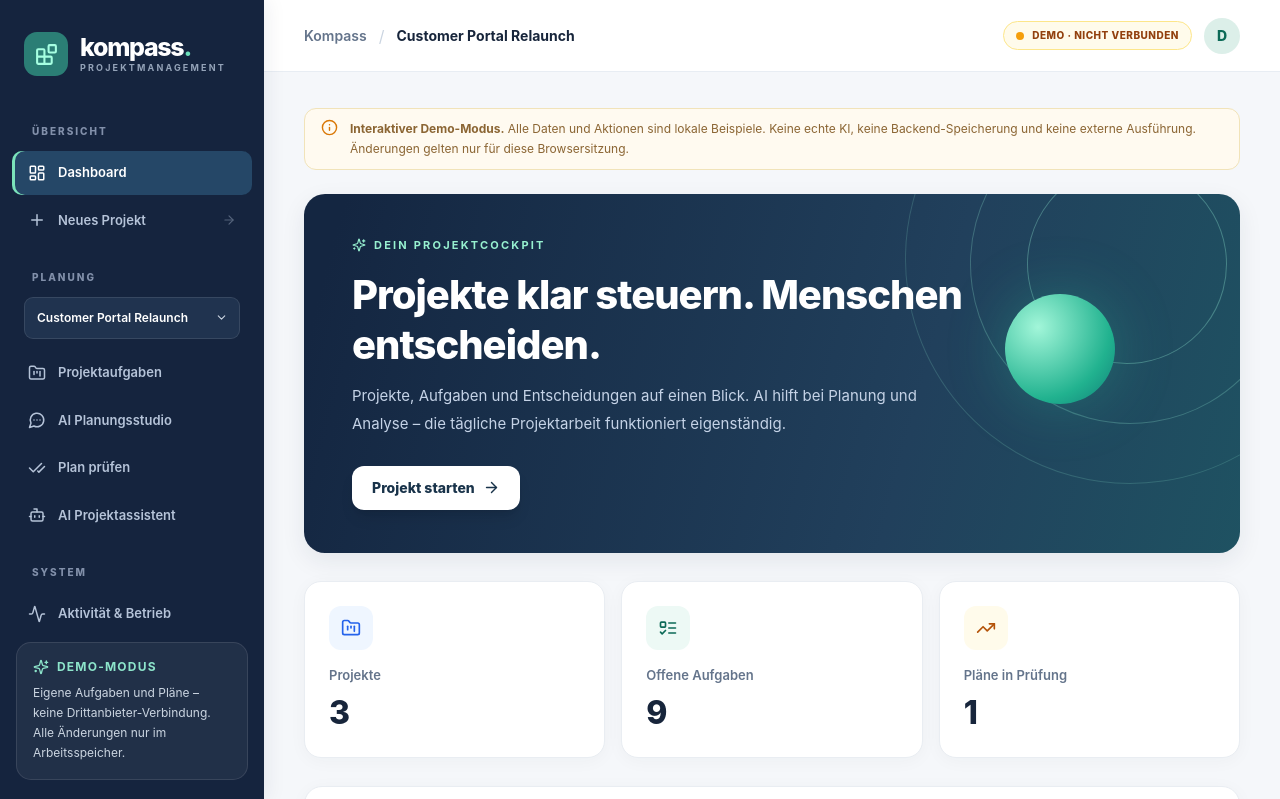
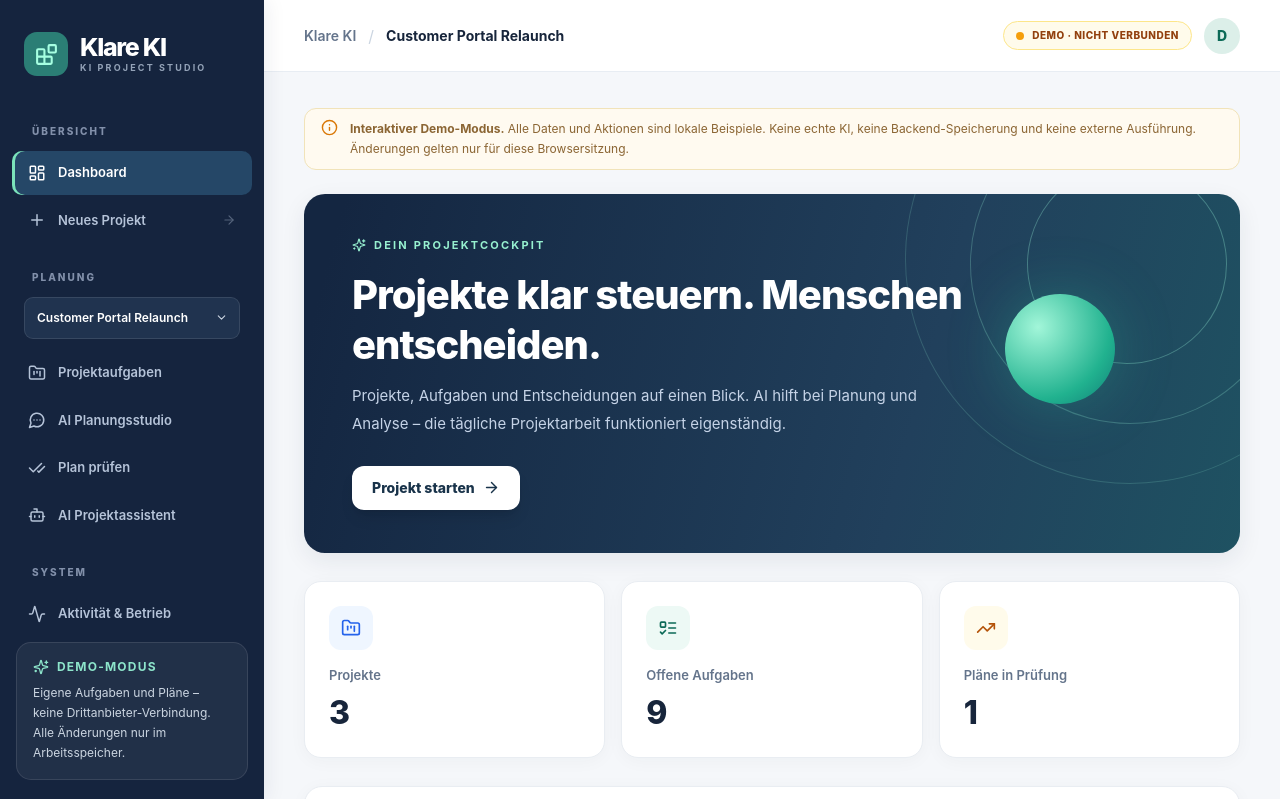
Before and after one commit to klareki-lab/WBS-Universal-AI-Project-Manager, a React (Vite) app in the folder apps/frontend/: page / in a window 1280 px wide. Shown: the top 799 px of the page. Built offline with nearby package versions, Linux system fonts and the light colour scheme.

Commit message:
feat(frontend): apply Klare KI Project Studio branding

```diff
--- a/apps/frontend/index.html
+++ b/apps/frontend/index.html
@@ -4,7 +4,7 @@
     <meta charset="UTF-8" />
     <meta name="viewport" content="width=device-width, initial-scale=1.0" />
     <meta name="theme-color" content="#f8fafc" />
-    <title>Kompass | Universal AI Project Manager</title>
+    <title>Klare KI — KI Project Studio</title>
   </head>
   <body>
     <div id="root"></div>
--- a/apps/frontend/src/components/Layout.tsx
+++ b/apps/frontend/src/components/Layout.tsx
@@ -4,7 +4,7 @@ import { Activity, ArrowRight, Blocks, Bot, CheckCheck, ChevronDown, FolderKanba
 import { useApp } from '../context/AppContext';
 import { de } from '../i18n/de';
 import { DemoNotice, ErrorState, Loading } from './UI';
-function Logo() { return <div className="flex items-center gap-3"><span className="brand-mark"><Blocks size={25}/></span><div><div className="font-brand text-[25px] font-extrabold leading-7 tracking-[-1.3px]">{de.brand}<span className="text-[#6bdfba]">.</span></div><p className="text-[9px] font-bold tracking-[.24em] text-slate-400">{de.brandTagline}</p></div></div>; }
+function Logo() { return <div className="flex items-center gap-3"><span className="brand-mark"><Blocks size={25}/></span><div><div className="font-brand text-[25px] font-extrabold leading-7 tracking-[-1.3px]">{de.brand}<span className="text-[#6bdfba]"></span></div><p className="text-[9px] font-bold tracking-[.24em] text-slate-400">{de.brandTagline}</p></div></div>; }
 export function Layout() {
   const { projects, loading, error, refresh, selectedProjectId, setSelectedProjectId }=useApp();
   const [open,setOpen]=useState(false);const navigate=useNavigate();const loc=useLocation();const params=useParams();
@@ -26,7 +26,7 @@ export function Layout() {
     <aside className={`sidebar ${open?'translate-x-0':'-translate-x-full'} lg:translate-x-0`} aria-label="Hauptnavigation"><div className="mb-12 flex items-start justify-between px-6 pt-8"><Logo/><button className="text-white lg:hidden" aria-label="Menü schließen" onClick={()=>setOpen(false)}><X size={23}/></button></div>
       <nav className="flex-1 space-y-7 overflow-auto px-3 pb-8" aria-label="Hauptmenü"><div><p className="nav-heading">{de.nav.overview}</p>{entries(global)}</div><div><p className="nav-heading">{de.nav.planning}</p><label className="mx-3 mb-3 block"><span className="sr-only">{de.common.selectProject}</span><div className="relative"><select className="project-select w-full" value={projectId??''} disabled={!projects.length} onChange={e=>{setSelectedProjectId(e.target.value);if(loc.pathname.startsWith('/projects/')&&!loc.pathname.endsWith('new'))navigate(`/projects/${e.target.value}/board`);}}>{projects.map(p=><option value={p.id} key={p.id}>{p.name}</option>)}</select><ChevronDown size={13} className="pointer-events-none absolute right-3 top-3.5 text-slate-300"/></div></label>{entries(local)}</div><div><p className="nav-heading">{de.nav.system}</p>{entries(system)}</div></nav>
       <div className="mx-4 mb-5 rounded-[15px] border border-white/10 bg-white/[0.055] p-4"><div className="mb-2 flex items-center gap-2 text-[#8de5cb]"><Sparkles size={16}/><span className="text-xs font-bold uppercase tracking-widest">Demo-Modus</span></div><p className="text-xs leading-5 text-slate-300">Eigene Aufgaben und Pläne – keine Drittanbieter-Verbindung. Alle Änderungen nur im Arbeitsspeicher.</p></div></aside>
-    <div className="lg:ml-[264px]"><header className="topbar"><div className="flex min-w-0 items-center gap-3"><button className="icon-button lg:hidden" aria-label="Navigation öffnen" aria-expanded={open} onClick={()=>setOpen(true)}><Menu size={22}/></button><span className="hidden text-sm font-semibold text-slate-500 sm:inline">Kompass</span><span className="hidden text-slate-300 sm:inline">/</span><span className="truncate text-sm font-bold text-ink">{projects.find(p=>p.id===projectId)?.name??'Projektübersicht'}</span></div><div className="flex items-center gap-3"><span className="top-demo"><span className="h-2 w-2 rounded-full bg-amber-500"/>{de.demo.short}</span><span className="avatar" aria-label="Demo-Nutzer">D</span></div></header>
+    <div className="lg:ml-[264px]"><header className="topbar"><div className="flex min-w-0 items-center gap-3"><button className="icon-button lg:hidden" aria-label="Navigation öffnen" aria-expanded={open} onClick={()=>setOpen(true)}><Menu size={22}/></button><span className="hidden text-sm font-semibold text-slate-500 sm:inline">Klare KI</span><span className="hidden text-slate-300 sm:inline">/</span><span className="truncate text-sm font-bold text-ink">{projects.find(p=>p.id===projectId)?.name??'Projektübersicht'}</span></div><div className="flex items-center gap-3"><span className="top-demo"><span className="h-2 w-2 rounded-full bg-amber-500"/>{de.demo.short}</span><span className="avatar" aria-label="Demo-Nutzer">D</span></div></header>
       <main id="main-content" tabIndex={-1} className="mx-auto w-full max-w-[1540px] px-4 pb-14 pt-7 sm:px-7 lg:px-10 lg:pt-9">{loading?<Loading/>:error?<ErrorState text={error} retry={()=>void refresh()}/>:<><div className="mb-6"><DemoNotice compact/></div><Outlet/></>}</main>
     </div>
   </div>;
--- a/apps/frontend/src/i18n/de.ts
+++ b/apps/frontend/src/i18n/de.ts
@@ -1,6 +1,6 @@
 /** All reusable UI copy is centralized here for a future locale switch. */
 export const de = {
-  brand: 'kompass', brandTagline: 'PROJEKTMANAGEMENT',
+  brand: 'Klare KI', brandTagline: 'KI PROJECT STUDIO',
   nav: { overview: 'Übersicht', planning: 'Planung', dashboard: 'Dashboard', newProject: 'Neues Projekt', workspace: 'AI Planungsstudio', review: 'Plan prüfen', approval: 'Freigaben', board: 'Projektboard', system: 'System', integrations: 'Einstellungen', activity: 'Aktivität & Betrieb', assistant: 'AI Assistent' },
   demo: { title: 'Interaktiver Demo-Modus', short: 'DEMO · NICHT VERBUNDEN', detail: 'Alle Daten und Aktionen sind lokale Beispiele. Keine echte KI, keine Backend-Speicherung und keine externe Ausführung. Änderungen gelten nur für diese Browsersitzung.', data: 'Beispieldaten', rule: 'Regelbasiert · keine echte KI', previewOnly: 'Nur lokale Vorschau' },
   common: { loading: 'Daten werden geladen …', retry: 'Erneut laden', cancel: 'Abbrechen', save: 'Speichern', close: 'Schließen', edit: 'Bearbeiten', open: 'Öffnen', view: 'Ansehen', details: 'Details', status: 'Status', due: 'Fällig', progress: 'Fortschritt', tasks: 'Aufgaben', version: 'Version', all: 'Alle', noData: 'Keine Einträge vorhanden.', selectProject: 'Projekt auswählen', from: 'von', days: 'Tage', unknown: 'Offen', notConnected: 'Nicht verbunden', warning: 'Hinweis', reload: 'Aktualisieren' },
```
Also changed, not shown: 2 other files (tests, documents, lock files or other folders).
